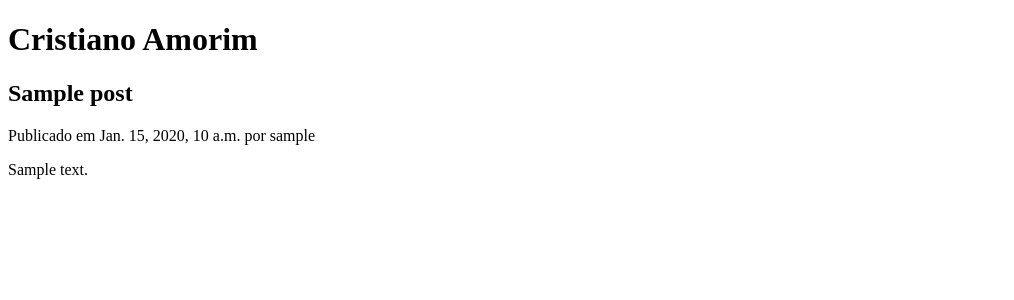
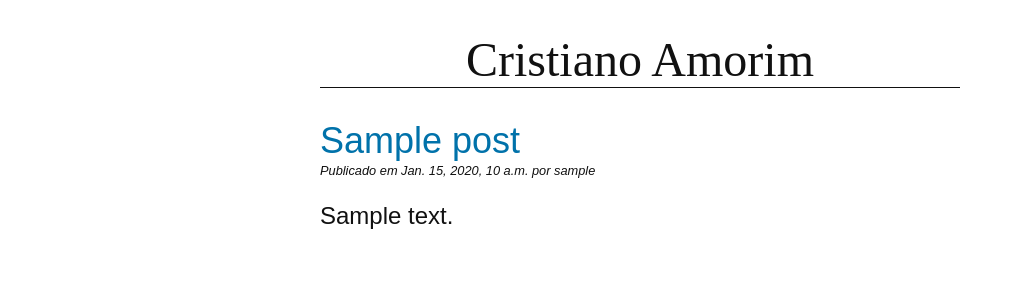
Before and after one commit to chamorim21/django-blog, a Django app: template djangoblog/blog/templates/blog/post_detail.html in a window 1280 px wide. Shown: the top 300 px of the page, without its empty margins (0-1014 px from the left). Run offline with Django 3.2, Linux system fonts and the light colour scheme; the template is opened without the code that fills it: values that come from a table or form of the project are taken from there, others are empty; tables that the repository leaves empty hold one stand-in row (values such as "Sample post").

Commit message:
adiciona css

```diff
--- /dev/null
+++ b/djangoblog/blog/static/css/blog.css
@@ -0,0 +1,30 @@
+body {
+  margin: 0 25%;
+  font-family: sans-serif;
+  font-size: 1.5rem;
+  color: #111111;
+}
+
+h1 {
+  text-align: center;
+  font-family: serif;
+  font-weight: normal;
+  border-bottom: 1px solid;
+}
+
+h2 {
+  color: #0072aa;
+  font-weight: normal;
+  margin-bottom: 1px;
+}
+
+a {
+  color: #0072aa;
+  text-decoration: none;
+}
+
+p.date {
+  font-size: 0.8rem;
+  font-style: italic;
+  margin-top: 1px;
+}
--- a/djangoblog/blog/templates/blog/base.html
+++ b/djangoblog/blog/templates/blog/base.html
@@ -1,8 +1,11 @@
+{% load static %}
+
 <!DOCTYPE html>
 
 <html>
   <head>
     <title>{% block title %}{% endblock %}</title>
+    <link rel="stylesheet" href="{% static 'css/blog.css' %}">
   </head>
 
   <body>
```
